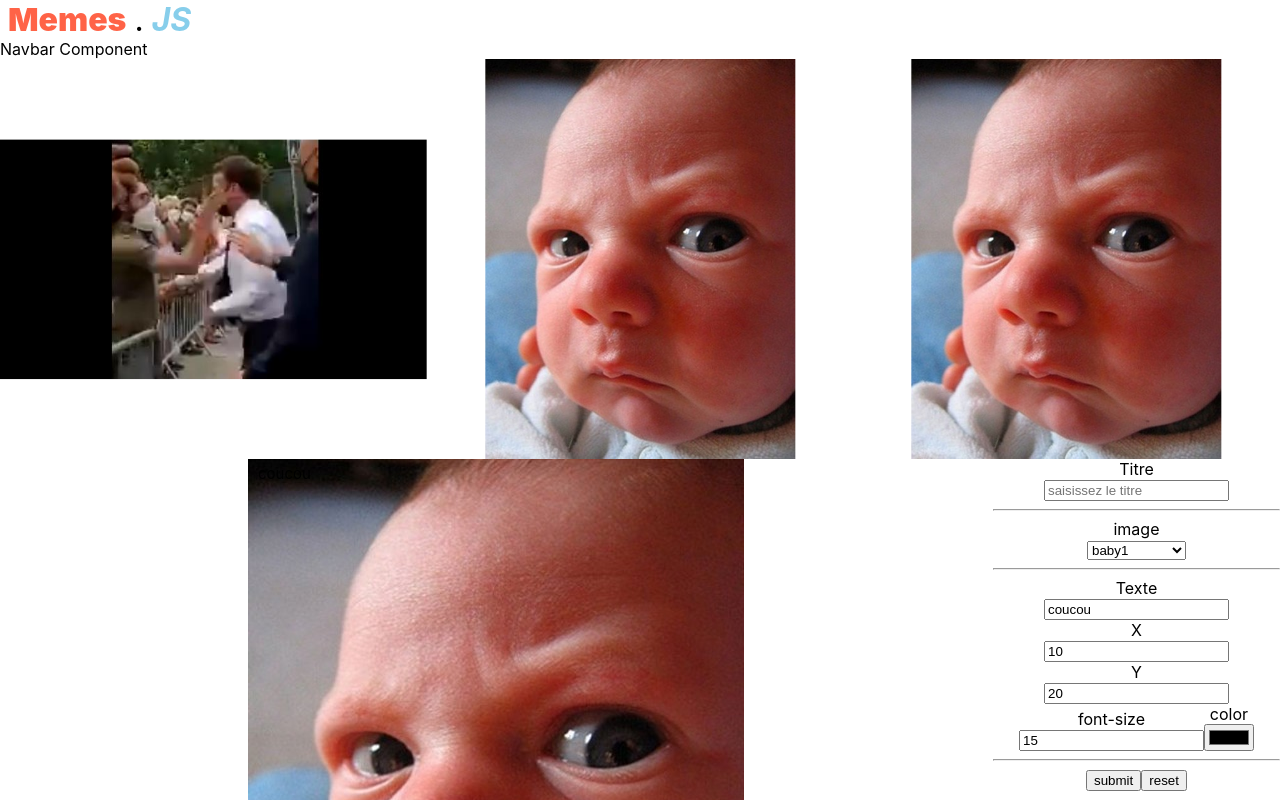
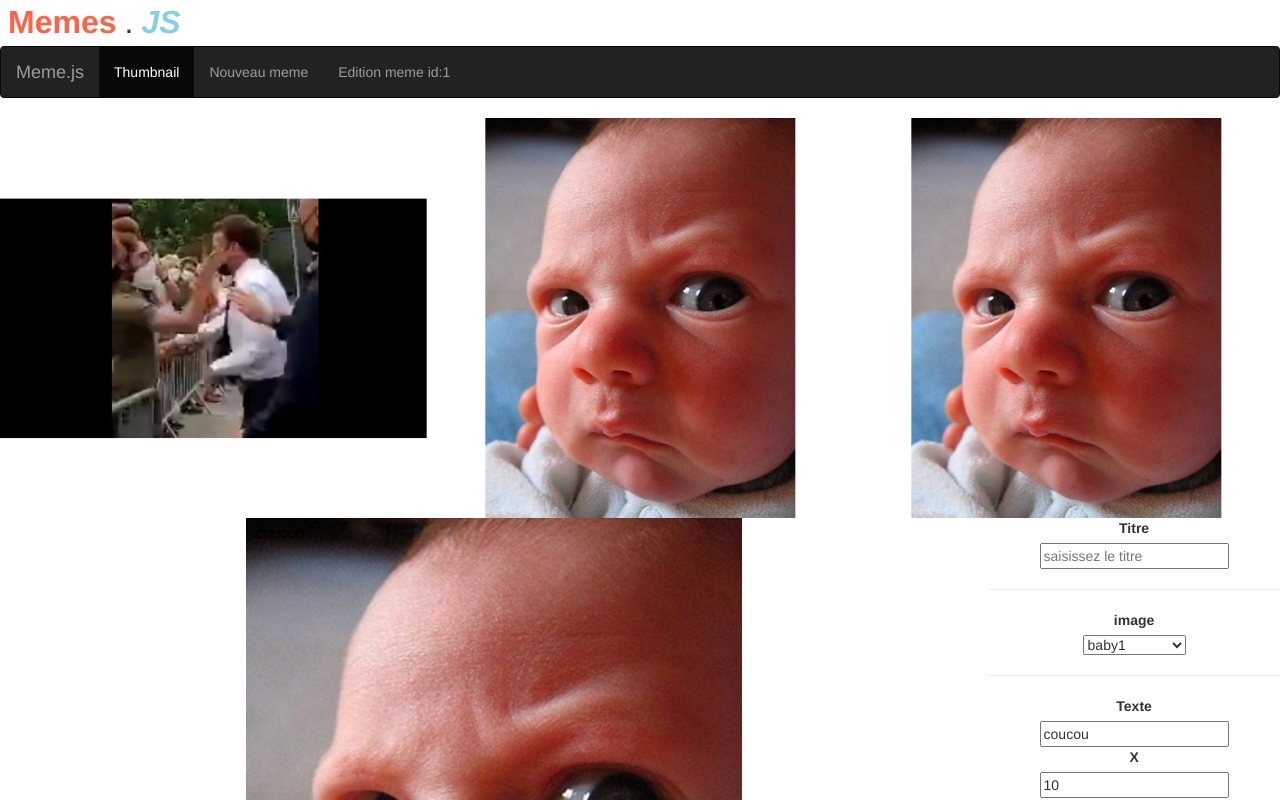
Before and after one commit to champix56/tjs-2021-06-08, a React (Create React App) app: page / in a window 1280 px wide. Shown: the top 800 px of the page. Built offline with nearby package versions, Linux system fonts and the light colour scheme; data requests are answered from the project's data file.

Commit message:
install de bootstrap + react-router-dom+ integration navbar bs3

```diff
--- a/package.json
+++ b/package.json
@@ -6,9 +6,12 @@
     "@testing-library/jest-dom": "^5.11.4",
     "@testing-library/react": "^11.1.0",
     "@testing-library/user-event": "^12.1.10",
+    "bootstrap": "^3.4.1",
+    "jquery": "^3.6.0",
     "json-server": "^0.16.3",
     "react": "^17.0.2",
     "react-dom": "^17.0.2",
+    "react-router-dom": "^5.2.0",
     "react-scripts": "4.0.3",
     "redux": "^4.1.0",
     "web-vitals": "^1.0.1"
--- a/src/App/components/Navbar/Navbar.js
+++ b/src/App/components/Navbar/Navbar.js
@@ -2,9 +2,27 @@ import React from 'react';
 import PropTypes from 'prop-types';
 import styles from './Navbar.module.css';
 
+import  '../../../../node_modules/bootstrap/dist/css/bootstrap.css';
+
+
+
 const Navbar = () => (
-  <div className={styles.Navbar} data-testid="Navbar">
-    Navbar Component
+  <div data-testid="Navbar">
+
+<nav  className={styles.Navbar+' navbar navbar-inverse'}>
+    <a className="navbar-brand" href="/">Meme.js</a>
+    <ul className="nav navbar-nav">
+        <li className="active">
+            <a href="/thumbnail">Thumbnail</a>
+        </li>
+        <li>
+            <a href="/new">Nouveau meme</a>
+        </li>
+        <li>
+            <a href="/edit/1">Edition meme id:1</a>
+        </li>
+    </ul>
+</nav>
   </div>
 );
 
```
Also changed, not shown: 1 other file (tests, documents, lock files or other folders).
